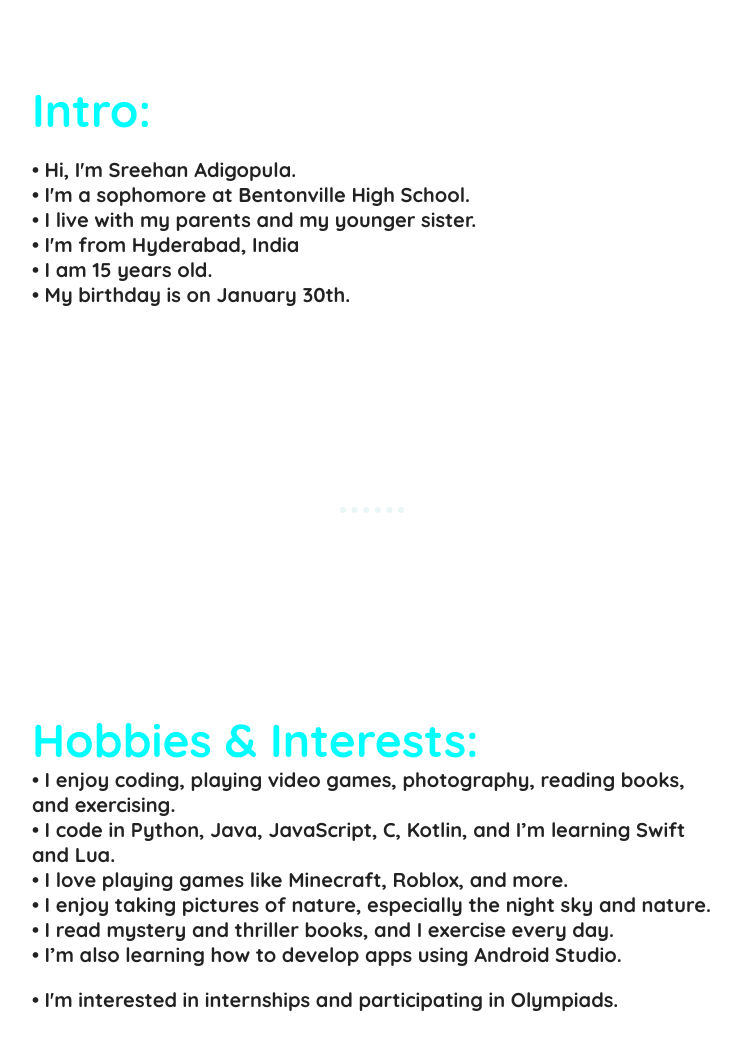
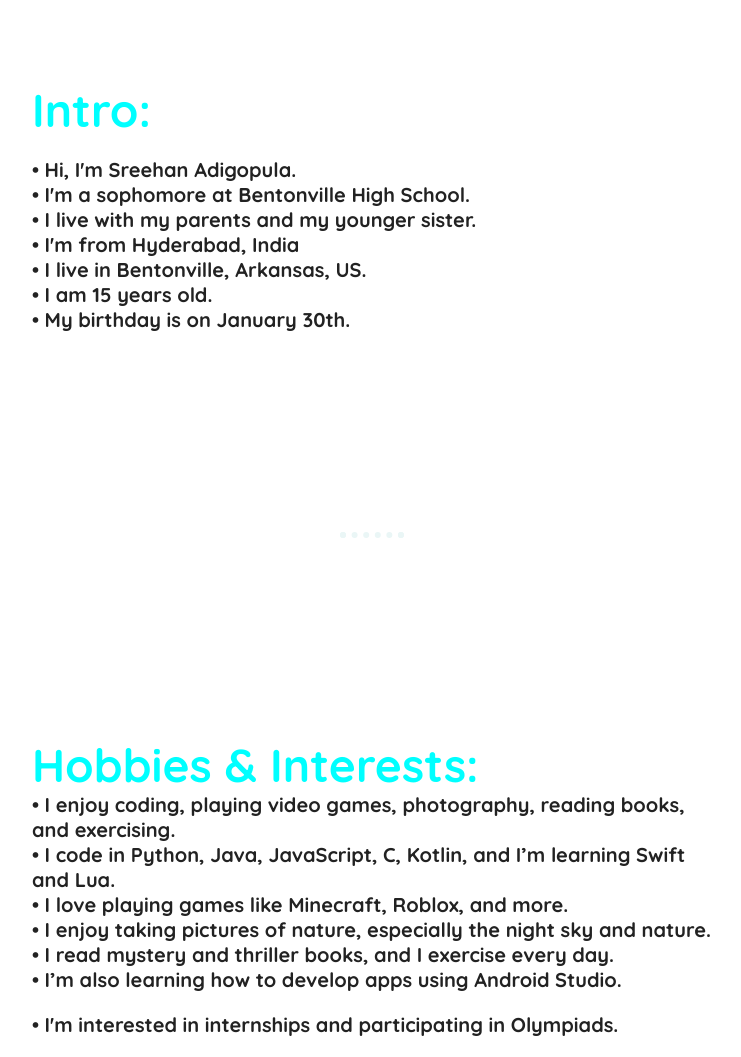
Before and after one commit to SreehanAdigopula/Portfoilo, a plain HTML site: page index.html in a window 1280 px wide. Shown: the part 2207-3264 px from the top of the page, without its empty margins (268-1009 px from the left). Drawn offline with Linux system fonts and the light colour scheme.

Commit message:
Update index.html

```diff
--- a/index.html
+++ b/index.html
@@ -55,6 +55,7 @@ window.alert("Hi! Click Ok");
         <h4>• I'm a sophomore at Bentonville High School.</h4>
         <h4>• I live with my parents and my younger sister.</h4>
         <h4>• I'm from Hyderabad, India</h4>
+        <h4>• I live in Bentonville, Arkansas, US.
         <h4 id="age"></h4>
         <script>
           var x, y;
```
